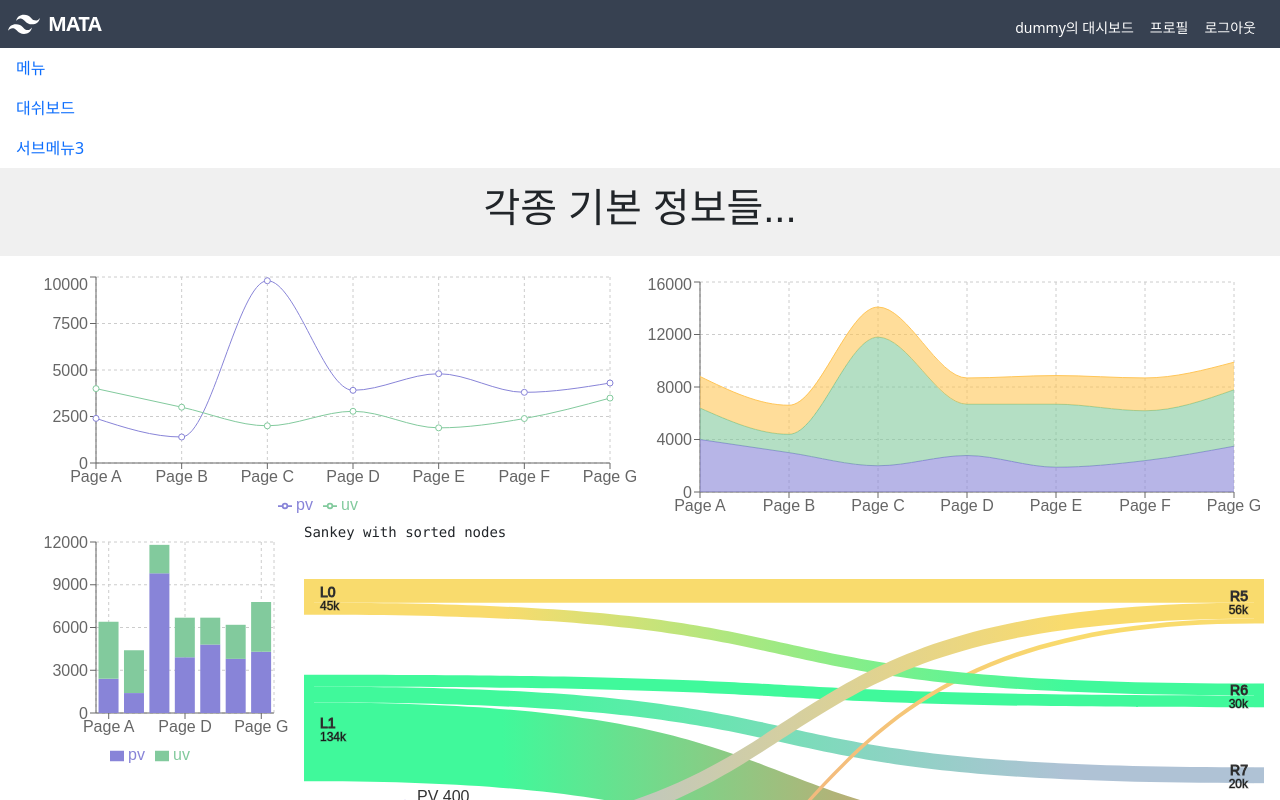
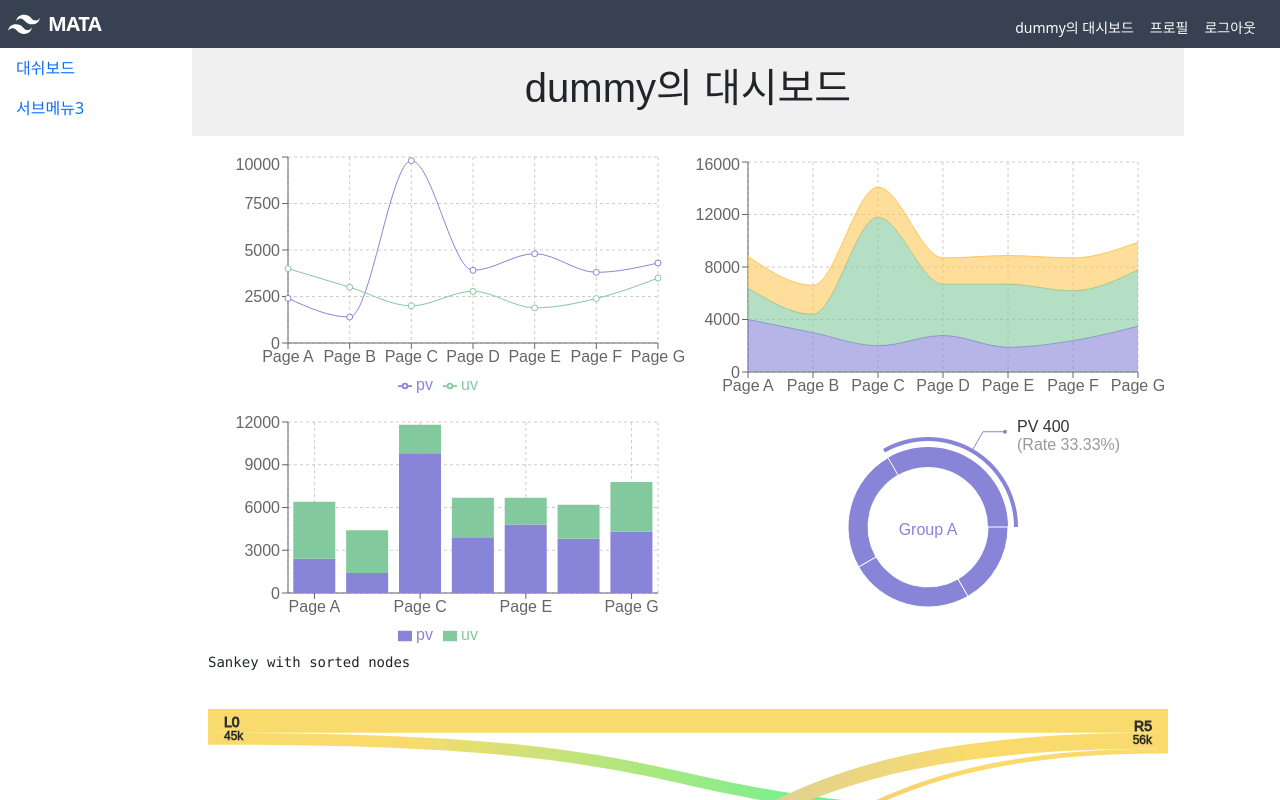
Before and after one commit to PolarbearHam/MATA2, a React (Create React App) app in the folder mata2/: page /start in a window 1280 px wide. Shown: the top 800 px of the page. Built offline with nearby package versions, Linux system fonts and the light colour scheme.

Commit message:
Feat: 사이드바 토글 제거

```diff
--- a/mata2/src/components/Sidebar.js
+++ b/mata2/src/components/Sidebar.js
@@ -3,24 +3,15 @@ import 'bootstrap/dist/css/bootstrap.min.css';
 import {Nav, NavItem, NavLink, Collapse} from 'reactstrap';
 
 const Sidebar = () => {
-  const [isOpen, setIsOpen] = useState(true);
-
-  const toggle = () => setIsOpen(!isOpen);
-
   return (
     <div>
       <Nav vertical>
-        <NavItem onClick={toggle}>
-          <NavLink>메뉴</NavLink>
-        </NavItem>
-        <Collapse isOpen={isOpen}>
           <NavItem>
             <NavLink href="/start">대쉬보드</NavLink>
           </NavItem>
           <NavItem>
             <NavLink href="#">서브메뉴3</NavLink>
           </NavItem>
-        </Collapse>
       </Nav>
     </div>
   );
--- a/mata2/src/dashboards/DashboardMain.css
+++ b/mata2/src/dashboards/DashboardMain.css
@@ -29,3 +29,7 @@
 .chart-row > * {
     flex-basis: 50%;
 }
+
+.chart-col {
+    display: flex;
+}
--- a/mata2/src/dashboards/DashboardMain.js
+++ b/mata2/src/dashboards/DashboardMain.js
@@ -7,25 +7,39 @@ import DemoSankeyChart from "./sankeychart/DemoSankeyChart";
 import DemoPieChart from "./piechart/DemoPieChart";
 
 
-function DashboardMain() {
+// function DashboardMain() {
+const DashboardMain = (props) => {
   return (
     <div className="dashboard">
       <header className="header">
-        <h1>각종 기본 정보들...</h1>
+        {!props.state.user
+          ? (<h1> 김 아무개의 대시보드 </h1>)
+          : (<h1> {props.state.user.name}의 대시보드</h1>)
+        }
       </header>
       <main className="main">
         {/* 대시보드 화면 구성 요소 */}
         <div className="charts-container">
           <div className="chart-row">
-            <DemoLineChart />
-            <DemoAreaChart />
+            <div className="chart-col">
+              <DemoLineChart />
+            </div>
+            <div className="chart-col">
+              <DemoAreaChart />
+            </div>
           </div>
           <div className="chart-row">
-            <DemoBarChart />
-            <DemoSankeyChart />
+            <div className="chart-col">
+              <DemoBarChart />
+            </div>
+            <div className="chart-col">
+              <DemoPieChart />
+            </div>
           </div>
           <div className="chart-row">
-            <DemoPieChart />
+            <div className="chart-col">
+              <DemoSankeyChart />
+            </div>
           </div>
         </div>
       </main>
--- a/mata2/src/layout/DashboardLayout.js
+++ b/mata2/src/layout/DashboardLayout.js
@@ -7,8 +7,12 @@ const DashboardLayout = (props) => {
   return (
     <div>
       <Header state={props.state}/>
-      <Sidebar state={props.state}/>
-      <DashboardMain/>
+      <div style={{ display: "flex", flexGrow: "1" }}>
+        <div style={{width:"15%", minWidth:"150px"}}>
+          <Sidebar state={props.state}/>
+        </div>
+        <DashboardMain state={props.state}/>
+      </div>
       {props.children}
     </div>
   )
```
